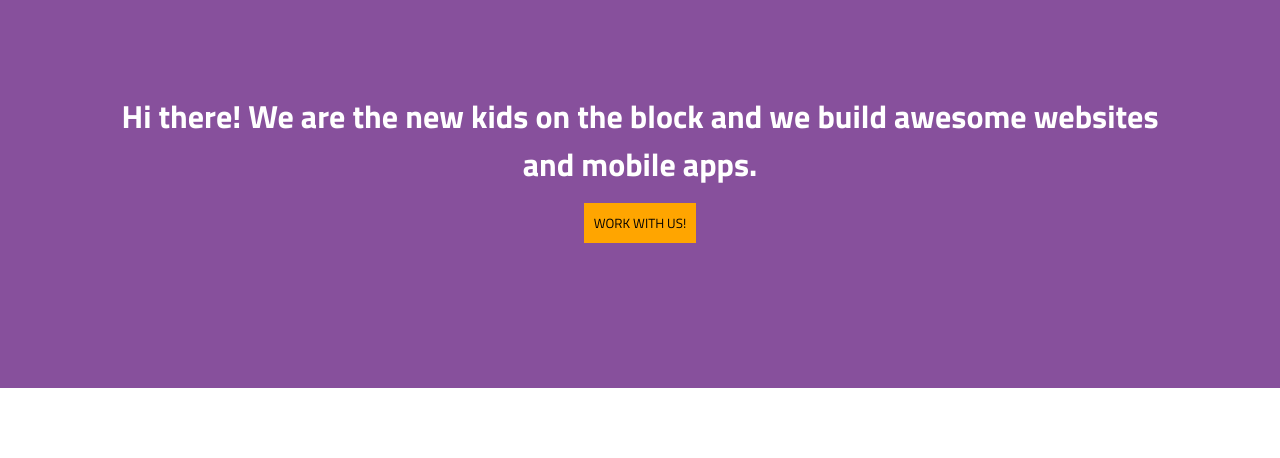
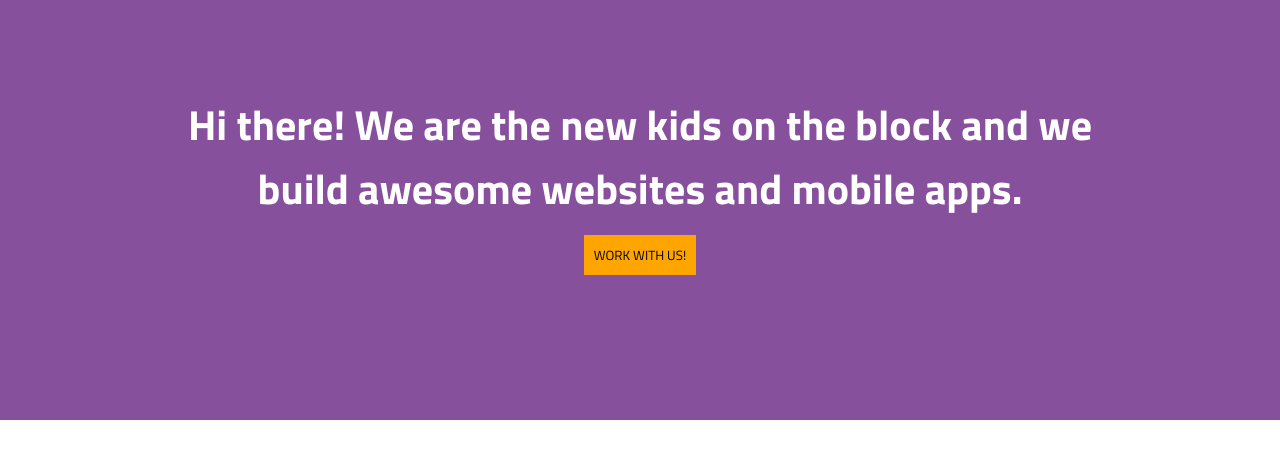
Before and after one commit to BlackRaven37/cuda-landing-page, a plain HTML site: page index.html in a window 1280 px wide. Shown: the part 146-604 px from the top of the page. Drawn offline with Linux system fonts and the light colour scheme.

Commit message:
2nd update edited

```diff
--- a/css/style.css
+++ b/css/style.css
@@ -84,6 +84,10 @@ header a{
   margin: 75px 0;
   padding: 20px 0;
 }
+h1{
+  font-size: 42px;
+  font-weight: 700;
+}
 .btn{
   padding: 10px;
   margin: 15px 0;
--- a/index.html
+++ b/index.html
@@ -31,9 +31,10 @@
         </div>
         <div class="row">
           <div id="hero">
-            <h1>Hi there! We are the new kids on the block
-              and we build awesome websites and mobile apps.</h1>
-            <input class="btn" type="button" value="WORK WITH US!"><a href="#contact"></a>
+            <div class="container">
+              <h1>Hi there! We are the new kids on the block and we build awesome websites and mobile apps.</h1>
+              <input class="btn" type="button" value="WORK WITH US!"><a href="#contact"></a>
+            </div>
           </div>
         </div>
       </div>
```
